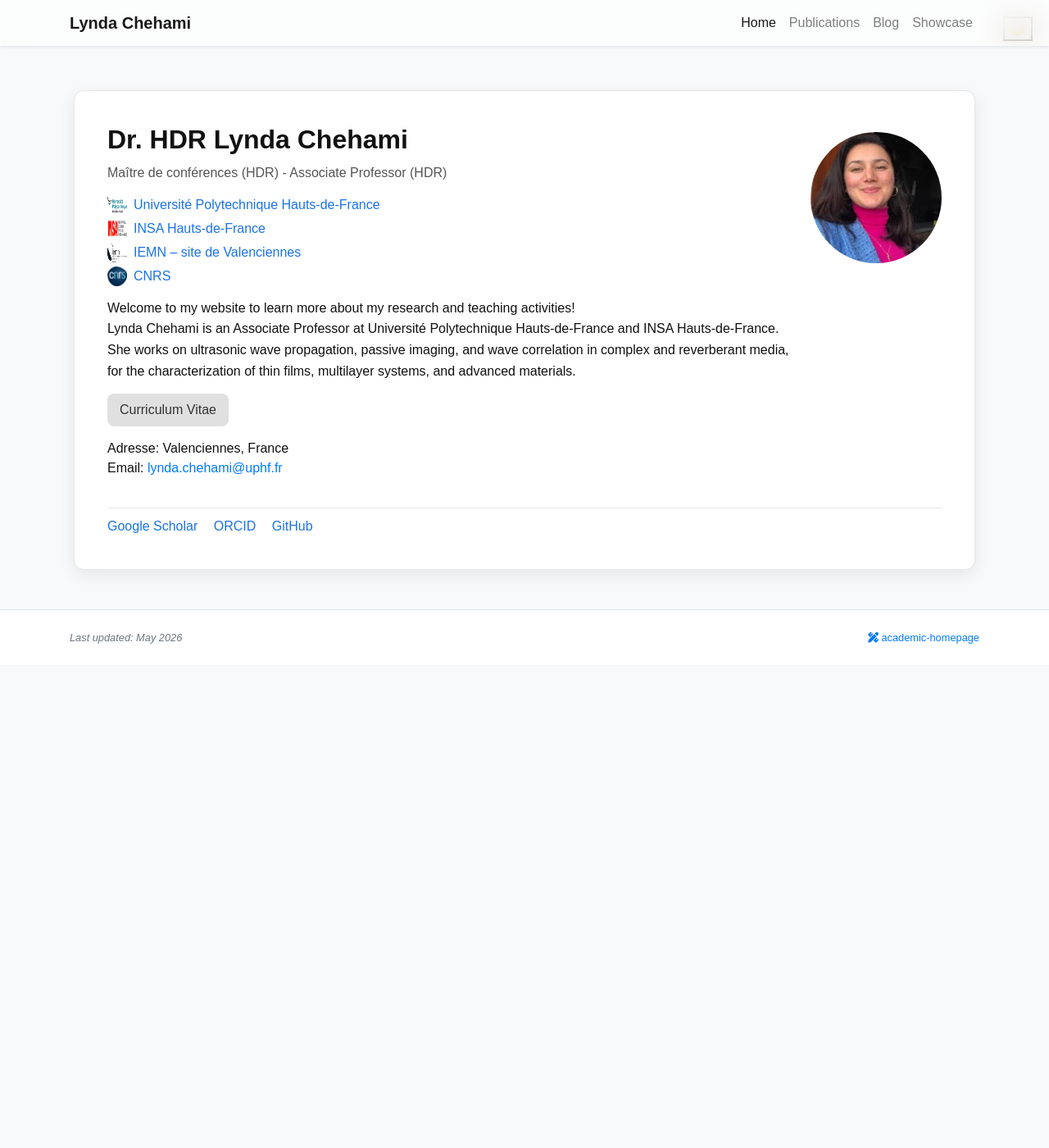
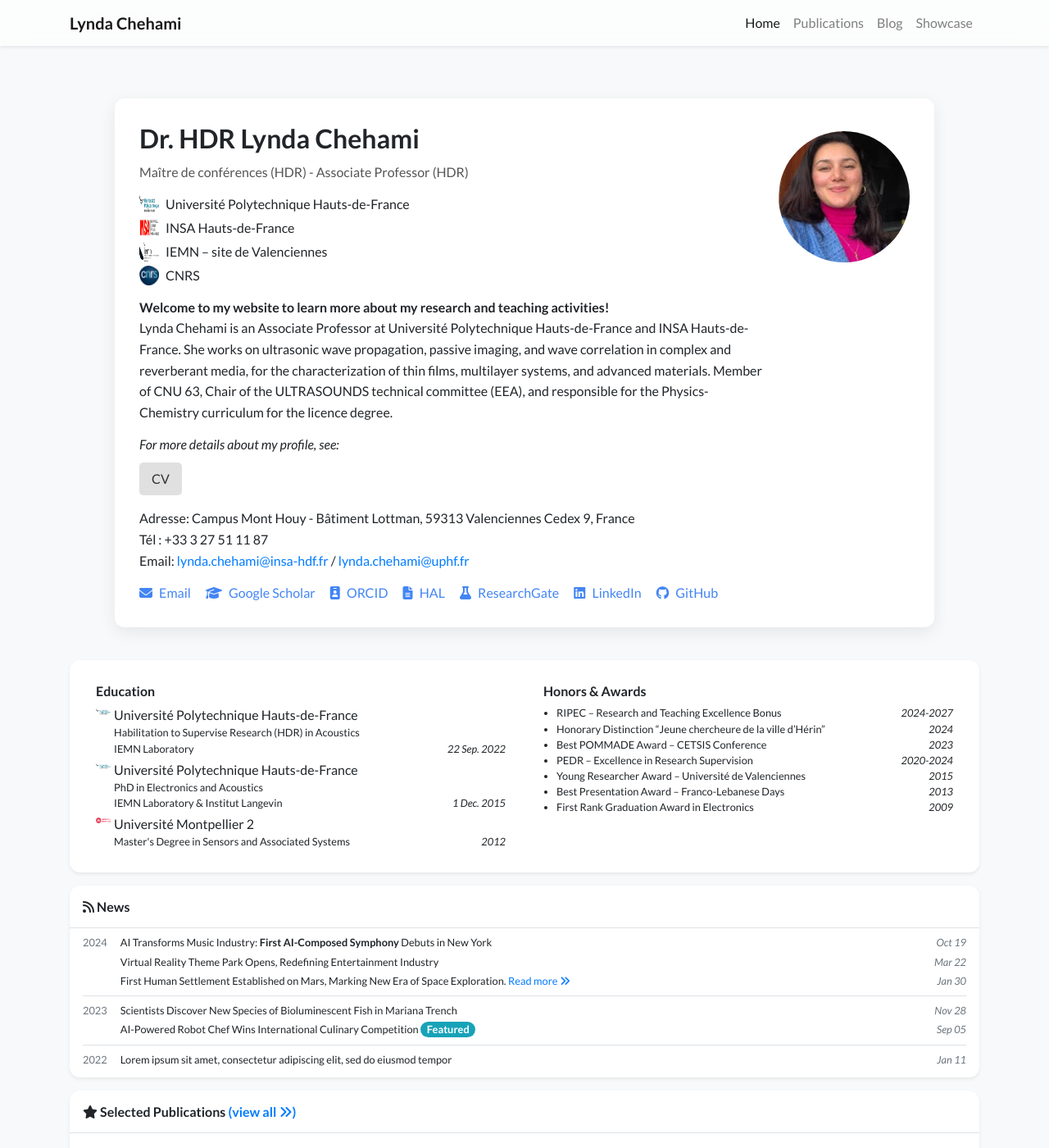
Before and after one commit to lchehami/lchehami.github.io, a Jekyll site: the page built from index.html, in a window 1280 px wide and 1400 px high. Shown: the whole window at 82% size. Built offline with Jekyll 4.4.1, drawn with Linux system fonts in a browser that asks for light colours; nearby versions of some CDN libraries; a style sheet for code colours, icons or effects is not loaded; some of the changed text lies outside the part shown.

Commit message:
Update index.html

```diff
--- a/index.html
+++ b/index.html
@@ -4,135 +4,199 @@ title: Homepage
 navbar_title: Home
 ---
 
-<!-- bouton dark mode -->
-<button id="themeToggle" style="position:fixed; top:20px; right:20px; z-index:1000;">
-  🌙
-</button>
-
+<!-- Hero Card -->
 <div class="hero-card">
   <div class="hero-content">
-
+    <!-- Texte à gauche -->
     <div class="hero-text">
       <h1>Dr. HDR Lynda Chehami</h1>
       <div class="subtitle">Maître de conférences (HDR) - Associate Professor (HDR)</div>
 
+      <!-- Affiliations avec logos -->
       <div class="affiliations">
         <div class="affiliation">
-          <img src="{{ site.baseurl }}/assets/images/badges/uphf.png" class="aff-logo">
-          Université Polytechnique Hauts-de-France
+          <img src="{{ site.baseurl }}/assets/images/badges/uphf.png" alt="UPHF" class="aff-logo"> Université Polytechnique Hauts-de-France
         </div>
-
         <div class="affiliation">
-          <img src="{{ site.baseurl }}/assets/images/badges/INSA.png" class="aff-logo">
-          INSA Hauts-de-France
+          <img src="{{ site.baseurl }}/assets/images/badges/INSA.png" alt="INSA" class="aff-logo"> INSA Hauts-de-France
         </div>
-
         <div class="affiliation">
-          <img src="{{ site.baseurl }}/assets/images/badges/iemn.png" class="aff-logo">
-          IEMN – site de Valenciennes
+          <img src="{{ site.baseurl }}/assets/images/badges/iemn.png" alt="IEMN" class="aff-logo"> IEMN – site de Valenciennes
         </div>
-
-        <div class="affiliation">
-          <img src="{{ site.baseurl }}/assets/images/badges/cnrs.png" class="aff-logo">
-          CNRS
+          <div class="affiliation">
+          <img src="{{ site.baseurl }}/assets/images/badges/cnrs.png" alt="CNRS" class="aff-logo"> CNRS
         </div>
       </div>
 
-      <div class="lynda-bio-title">
-        Welcome to my website to learn more about my research and teaching activities!
-      </div>
+<!-- Bio -->
+<div class="lynda-bio-title">
+  <strong>Welcome to my website to learn more about my research and teaching activities!</strong>
+</div>
 
+<p class="bio">
+  Lynda Chehami is an Associate Professor at Université Polytechnique Hauts-de-France and INSA Hauts-de-France.
+  She works on ultrasonic wave propagation, passive imaging, and wave correlation in complex and reverberant media,
+  for the characterization of thin films, multilayer systems, and advanced materials.
+  Member of CNU 63, Chair of the ULTRASOUNDS technical committee (EEA), and responsible for the Physics-Chemistry curriculum for the licence degree.
+</p>
+
+      <p style="margin-bottom:10px; font-style:italic;">
+  For more details about my profile, see:
+</p>
+<a class="cv-button" href="https://cv.hal.science/lynda-chehami" target="_blank">CV</a>
+
+
+      <!-- Contact -->
       <p class="bio">
-        Lynda Chehami is an Associate Professor at Université Polytechnique Hauts-de-France and INSA Hauts-de-France.
-        She works on ultrasonic wave propagation, passive imaging, and wave correlation in complex and reverberant media,
-        for the characterization of thin films, multilayer systems, and advanced materials.
-      </p>
-
-      <a class="cv-button" href="https://cv.hal.science/lynda-chehami" target="_blank">
-        Curriculum Vitae
-      </a>
-
-      <p class="contact">
-        Adresse: Valenciennes, France<br>
-        Email:
+        Adresse: Campus Mont Houy - Bâtiment Lottman, 59313 Valenciennes Cedex 9, France<br>
+        Tél : +33 3 27 51 11 87<br>
+        Email: <a href="mailto:lynda.chehami@insa-hdf.fr">lynda.chehami@insa-hdf.fr</a> /
         <a href="mailto:lynda.chehami@uphf.fr">lynda.chehami@uphf.fr</a>
       </p>
     </div>
 
+    <!-- Photo à droite -->
     <div class="hero-photo">
-      <img src="{{ site.baseurl }}/assets/images/photos/profile.png">
+      <img src="{{ site.baseurl }}/assets/images/photos/profile.png" alt="Profile photo">
     </div>
-
   </div>
 
+  <!-- Liens académiques -->
   <div class="links">
-    <a href="https://scholar.google.com/citations?user=3FhRL0gAAAAJ&hl=fr">Google Scholar</a>
-    <a href="https://orcid.org/0000-0002-5561-3395">ORCID</a>
-    <a href="https://github.com/lchehami">GitHub</a>
+    <a href="mailto:lynda.chehami@uphf.fr"><i class="fas fa-envelope"></i> Email</a>
+    <a href="https://scholar.google.com/citations?user=3FhRL0gAAAAJ&hl=fr"><i class="fas fa-graduation-cap"></i> Google Scholar</a>
+    <a href="https://orcid.org/0000-0002-5561-3395"><i class="fas fa-id-badge"></i> ORCID</a>
+    <a href="https://cv.hal.science/lynda-chehami"><i class="fas fa-file-alt"></i> HAL</a>
+    <a href="https://www.researchgate.net/profile/Lynda-Chehami"><i class="fas fa-flask"></i> ResearchGate</a>
+    <a href="https://www.linkedin.com/in/lynda-chehami-aa8106122/"><i class="fab fa-linkedin"></i> LinkedIn</a>
+    <a href="https://github.com/lchehami"><i class="fab fa-github"></i> GitHub</a>
   </div>
 </div>
 
+<!-- Experience -->
+{% if site.data.display.homepage.show_experience %}
+  {% include widgets/experience_card.html %}
+{% endif %}
+
+<!-- News -->
+{% if site.data.display.homepage.show_news %}
+  {% assign count_news = site.news | size %}
+  {% if count_news > 0 %}
+    {% include widgets/news_card.html limit=site.data.display.homepage.num_news %}
+  {% endif %}
+{% endif %}
+
+<!-- Selected Publications -->
+{% if site.data.display.homepage.show_selected_publications %}
+  {% assign pubs = site.publications | sort: "date" | reverse | where: "selected", true %}
+  {% include widgets/publication_card.html publications=pubs title='<i class="fas fa-star"></i> Selected Publications' %}
+{% endif %}
+
+<!-- CSS -->
 <style>
-:root {
-  --bg: #ffffff;
-  --card: #ffffff;
-  --text: #111;
-  --subtext: #555;
-  --blue: #1a73e8;
-  --border: #e5e5e5;
+.hero-card {
+  background: #fff;
+  border-radius: 12px;
+  padding: 30px;
+  margin: 40px auto;
+  max-width: 1000px;
+  box-shadow: 0 6px 20px rgba(0,0,0,0.08);
 }
 
-body.dark {
-  --bg: #0f1115;
-  --card: #1a1d23;
-  --text: #eaeaea;
-  --subtext: #bbbbbb;
-  --blue: #4da3ff;
-  --border: #2a2f36;
+.hero-content {
+  display: flex;
+  align-items: flex-start;
+  justify-content: space-between;
+  flex-wrap: wrap;
 }
 
-body {
-  background: var(--bg);
-  color: var(--text);
-  font-family: Arial;
+.hero-text {
+  flex: 1;
+  min-width: 300px;
+  margin-right: 20px;
 }
 
-.hero-card {
-  background: var(--card);
-  border: 1px solid var(--border);
-  border-radius: 12px;
-  padding: 40px;
-  max-width: 1100px;
-  margin: 30px auto;
+.hero-text h1 {
+  font-size: 2rem;
+  margin-bottom: 10px;
 }
 
-.affiliation { color: var(--blue); }
-
-.links {
-  border-top: 1px solid var(--border);
-  margin-top: 20px;
-  padding-top: 10px;
+.subtitle {
+  font-weight: normal;
+  color: #555;
+  margin-bottom: 15px;
 }
 
-.links a { color: var(--blue); }
-</style>
-
-<script>
-const toggle = document.getElementById("themeToggle");
-
-if(localStorage.getItem("theme") === "dark"){
-  document.body.classList.add("dark");
+.affiliations {
+  margin-bottom: 15px;
 }
 
-toggle.onclick = () => {
-  document.body.classList.toggle("dark");
+.affiliation {
+  display: flex;
+  align-items: center;
+  margin-top: 5px;
+}
 
-  if(document.body.classList.contains("dark")){
-    localStorage.setItem("theme", "dark");
-    toggle.textContent = "☀️";
-  } else {
-    localStorage.setItem("theme", "light");
-    toggle.textContent = "🌙";
+.aff-logo {
+  width: 24px;
+  height: 24px;
+  margin-right: 8px;
+}
+
+.bio {
+  font-size: 1rem;
+  line-height: 1.6;
+  margin-bottom: 15px;
+}
+
+.cv-button {
+  display: inline-block;
+  margin-bottom: 15px;
+  padding: 8px 15px;
+  background: #e0e0e0;
+  border-radius: 5px;
+  text-decoration: none;
+  color: #333;
+  font-weight: 500;
+}
+
+.cv-button:hover {
+  background: #d0d0d0;
+}
+
+.links a {
+  margin-right: 15px;
+  text-decoration: none;
+  color: #4285f4;
+  font-weight: 500;
+}
+
+.links a i {
+  margin-right: 5px;
+}
+
+.hero-photo {
+  flex-shrink: 0;
+  margin-top: 10px;
+}
+
+.hero-photo img {
+  width: 160px;
+  height: 160px;
+  border-radius: 50%;
+}
+
+@media(max-width:800px){
+  .hero-content {
+    flex-direction: column;
+    align-items: center;
   }
-};
-</script>
+  .hero-text {
+    margin-right: 0;
+    text-align: center;
+  }
+  .hero-photo {
+    margin-top: 20px;
+  }
+}
+</style>
```
